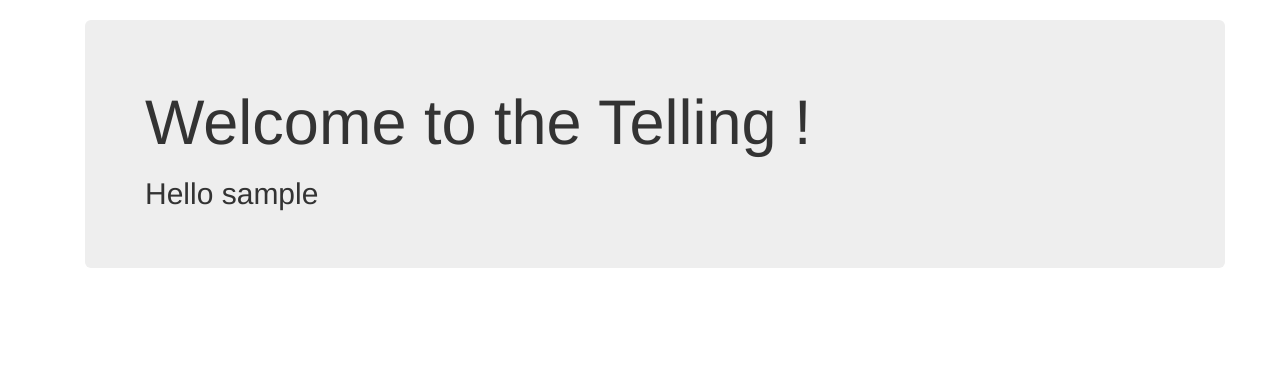
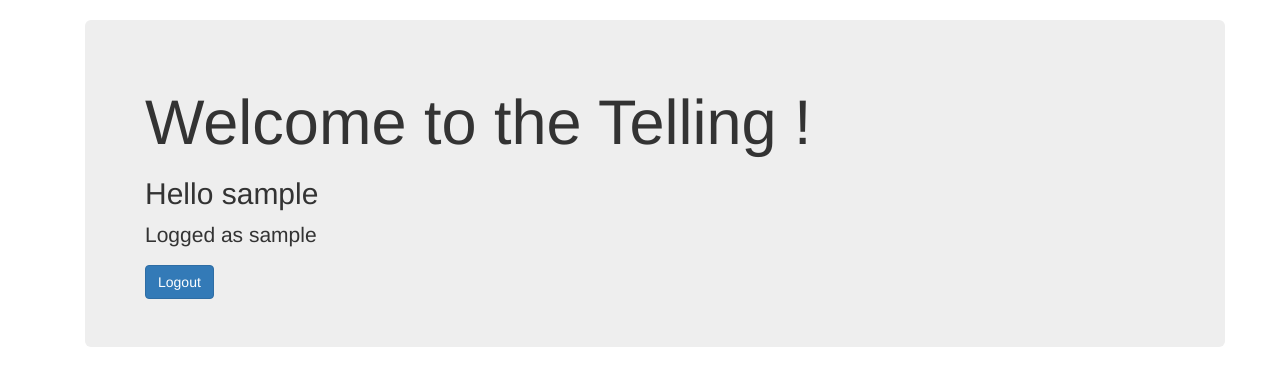
Before and after one commit to bluaries/TELLING, a Django app: page / in a window 1280 px wide. Shown: the part 51-437 px from the top of the page. Run offline with Django 3.2, Linux system fonts and the light colour scheme; the visitor is signed in with stand-in values (Sample User, id 1); some libraries are stand-ins or nearby versions.

Commit message:
Add login button add social authentication in index

```diff
--- a/templates/login/index.html
+++ b/templates/login/index.html
@@ -8,6 +8,14 @@
     {% else %}
         <h2>Register or Login if you'd like to</h2>
     {% endif %}
+    {% if user.is_authenticated %}
+      <p>Logged as {{ user.username }}</p>
+      <a class="btn btn-primary" href="{% url 'logout' %}">Logout</a>
+    {% else %}
+      <a class="btn btn-primary" href="{% url 'social:begin' 'google-oauth2' %}">
+        Login
+      </a>
+    {% endif %}
   </div>
 </div>
 {% endblock %}
```
Also changed, not shown: TELLING/migrations/0002_auto_20201103_0949.py (added), TELLING/migrations/0003_auto_20201103_1037.py (added).
